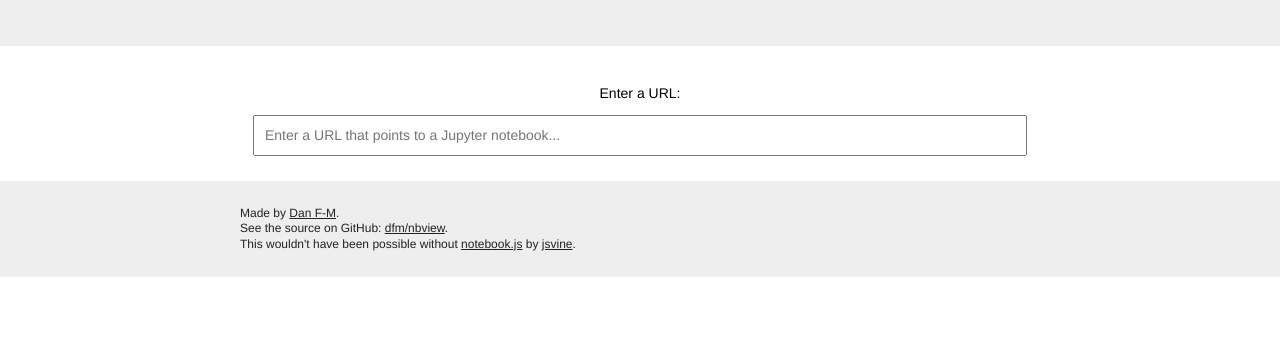
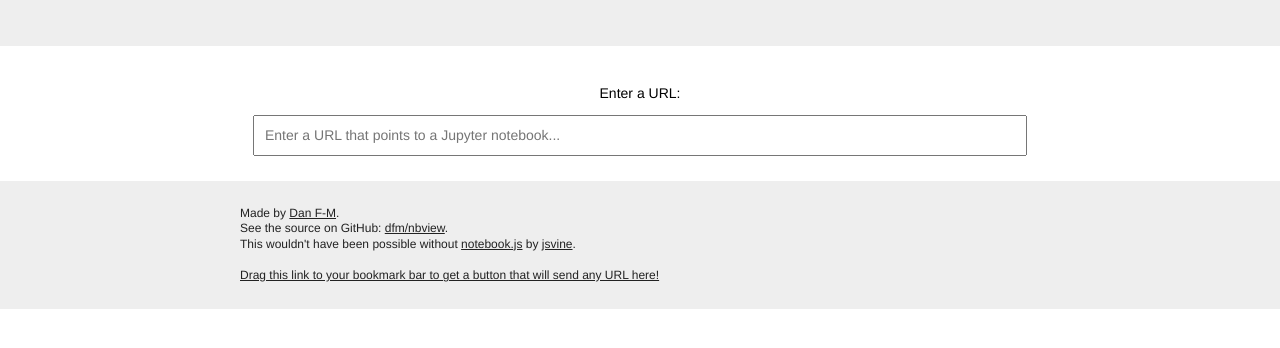
Before and after one commit to dfm/nbview, a plain HTML site: page index.html in a window 1280 px wide. Shown: the part 82-430 px from the top of the page. Drawn offline with nearby package versions, Linux system fonts and the light colour scheme.

Commit message:
adding bookmark link

```diff
--- a/index.html
+++ b/index.html
@@ -31,6 +31,7 @@
             <div class="inner">
                 <h1>nbview</h1>
                 <h2>Jupyter notebooks rendered right in your browser</h2>
+
                 <div id="urlstuff">
                 <p>Currently viewing:<br>
                 <span id="urlname"></span></p>
@@ -55,6 +56,8 @@
                 Made by <a href="https://dfm.io">Dan F-M</a>.<br>
                 See the source on GitHub: <a href="https://github.com/dfm/nbview">dfm/nbview</a>.<br>
                 This wouldn't have been possible without <a href="https://github.com/jsvine/notebookjs">notebook.js</a> by <a href="https://github.com/jsvine">jsvine</a>.
+                <br><br>
+                <a class="bookmark" href="javascript:(function(){window.location = 'https://dfm.io/nbview?url=' + encodeURIComponent(document.location.href)})()">Drag this link to your bookmark bar to get a button that will send any URL here!</a>
             </div>
         </div>
 
```
